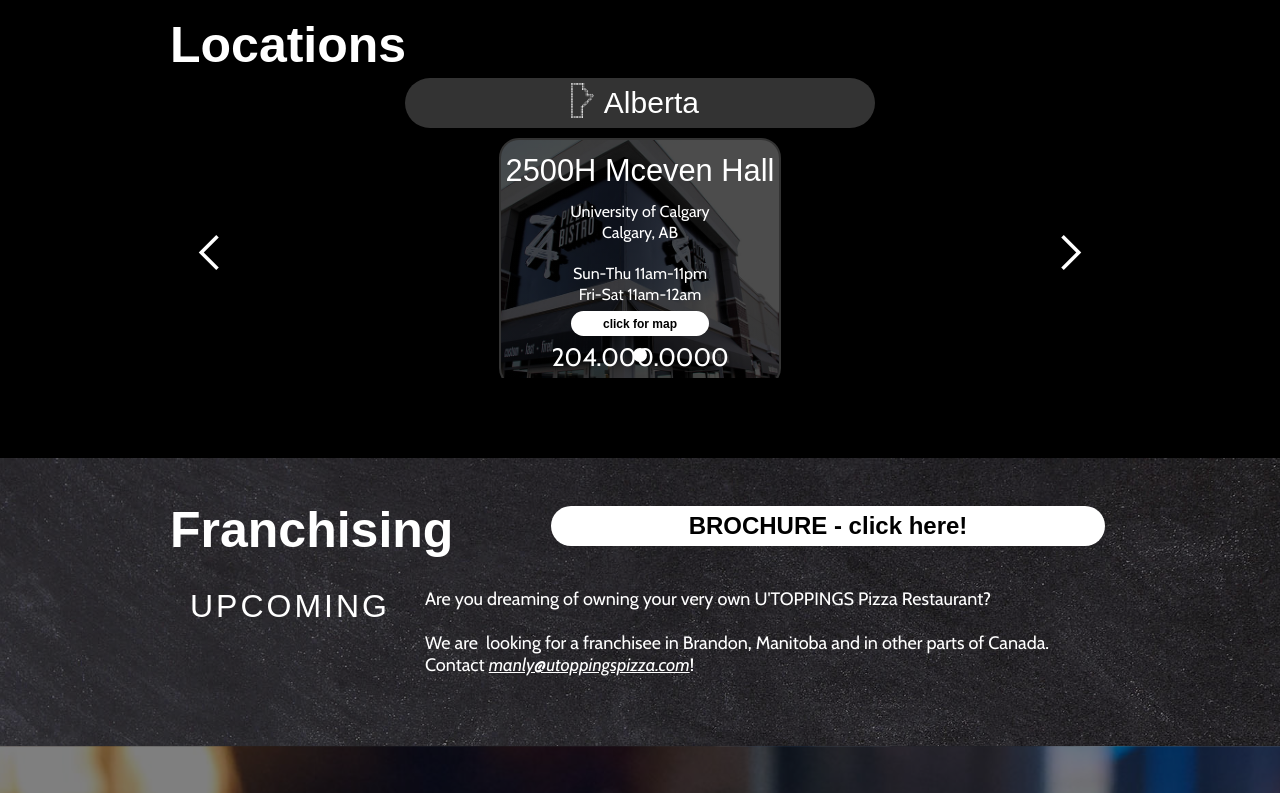
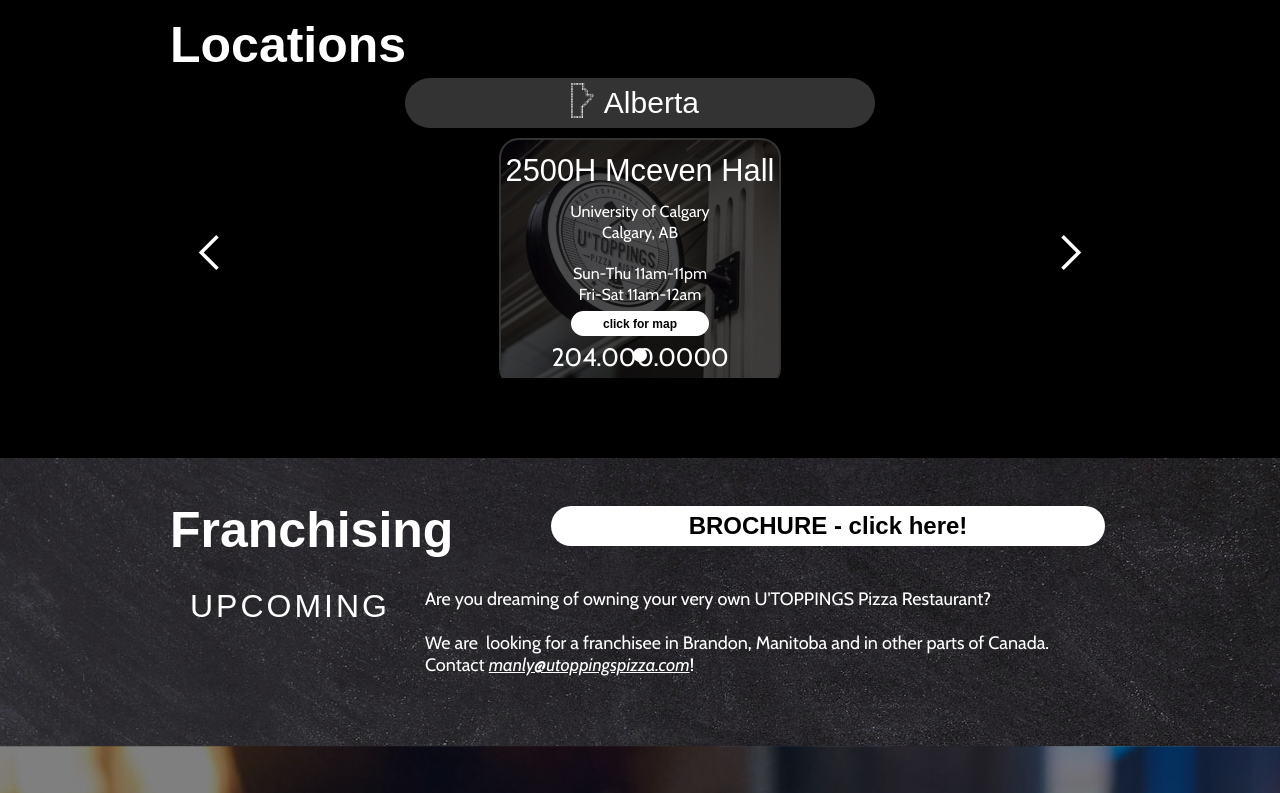
Before and after one commit to whq10/utoppings, a website: page index.htm in a window 1280 px wide. Shown: the part 2540-3333 px from the top of the page. Drawn offline with nearby package versions, Linux system fonts and the light colour scheme; a script that the page names is missing; a web font is replaced by a local one.

Commit message:
update images

```diff
--- a/css/za-pizza-bistro.webflow.css
+++ b/css/za-pizza-bistro.webflow.css
@@ -704,8 +704,8 @@
   flex: 0 auto;
   border: 2px solid #333;
   border-radius: 20px;
-  background-image: -webkit-linear-gradient(270deg, rgba(0, 0, 0, .7), rgba(0, 0, 0, .7)), url('../images/Za-Pizza-storefront-v1x.jpg');
-  background-image: linear-gradient(180deg, rgba(0, 0, 0, .7), rgba(0, 0, 0, .7)), url('../images/Za-Pizza-storefront-v1x.jpg');
+  background-image: -webkit-linear-gradient(270deg, rgba(0, 0, 0, .7), rgba(0, 0, 0, .7)), url('../images/ustorefront.jpg');
+  background-image: linear-gradient(180deg, rgba(0, 0, 0, .7), rgba(0, 0, 0, .7)), url('../images/ustorefront.jpg');
   background-position: 0px 0px, 50% 50%;
   background-size: auto, cover;
 }
```
Also changed, not shown: images/Za-Pizza-storefront-v1x.jpg (deleted), images/ustorefront.jpg (added), log2018-09-17.txt (deleted).
